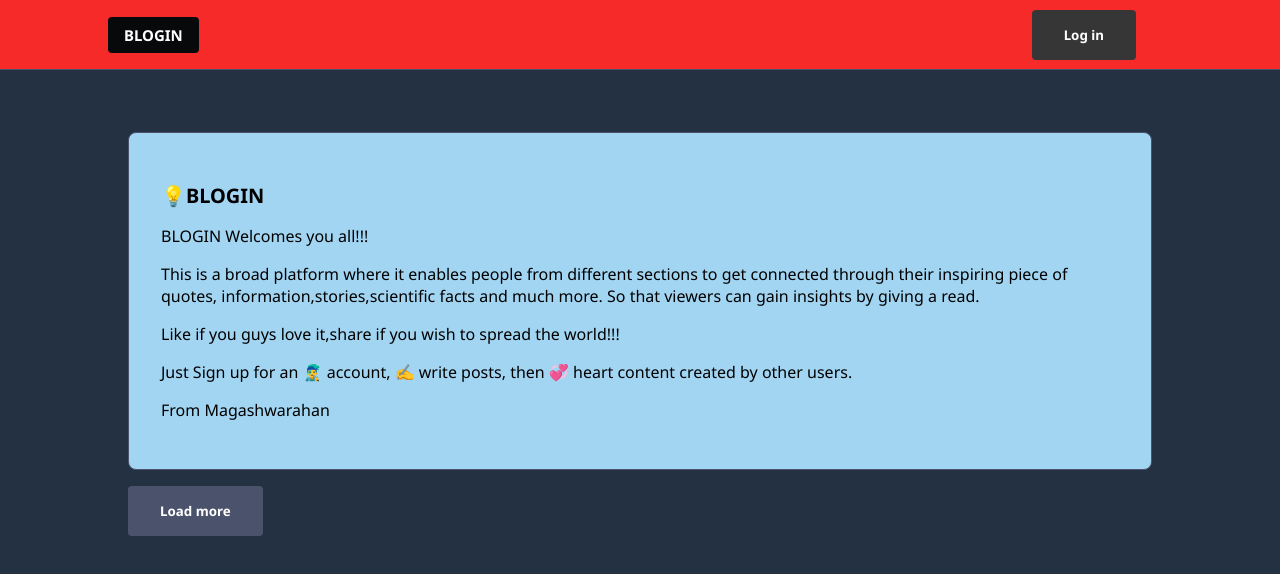
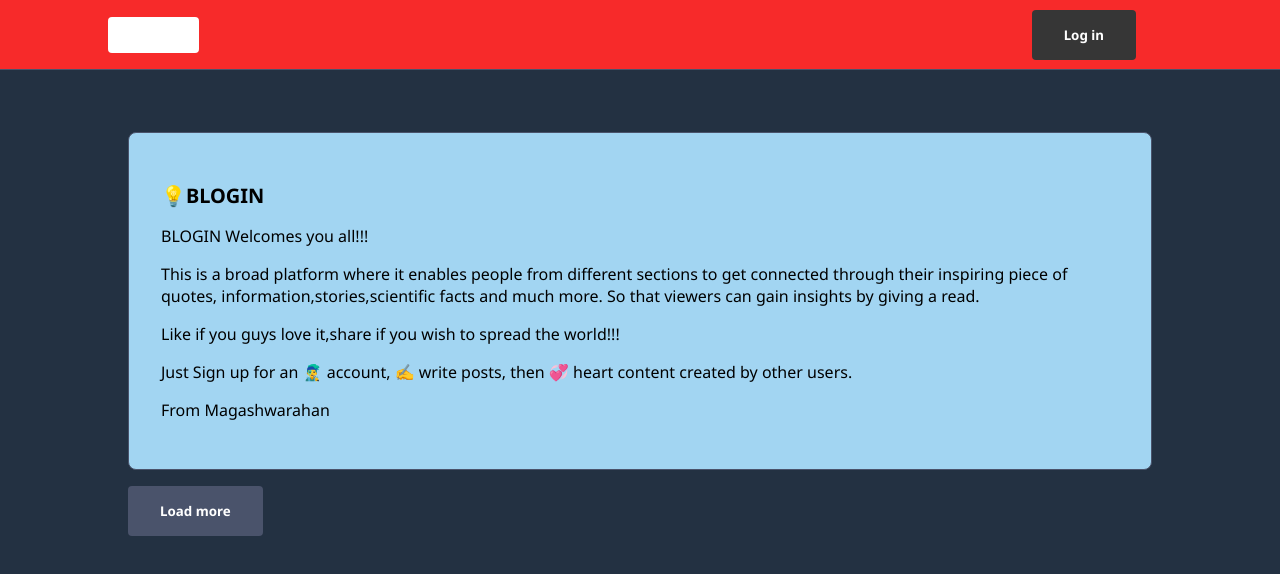
Before and after one commit to Magashwarahan/BLOGIT, a Next.js app: page / in a window 1280 px wide. Shown: the top 574 px of the page. Built offline with nearby package versions, Linux system fonts and the light colour scheme; no server answers; the database is empty.

Commit message:
Update globals.css

```diff
--- a/styles/globals.css
+++ b/styles/globals.css
@@ -2,7 +2,7 @@
 
 :root {
   --color-bg:  #233142;
-  --color-text: #08090a;
+  --color-text: #ffffff;
   --color-blue: #363636;
   --color-red: #df3b3b;
   --color-green: rgb(14, 173, 0);
```
